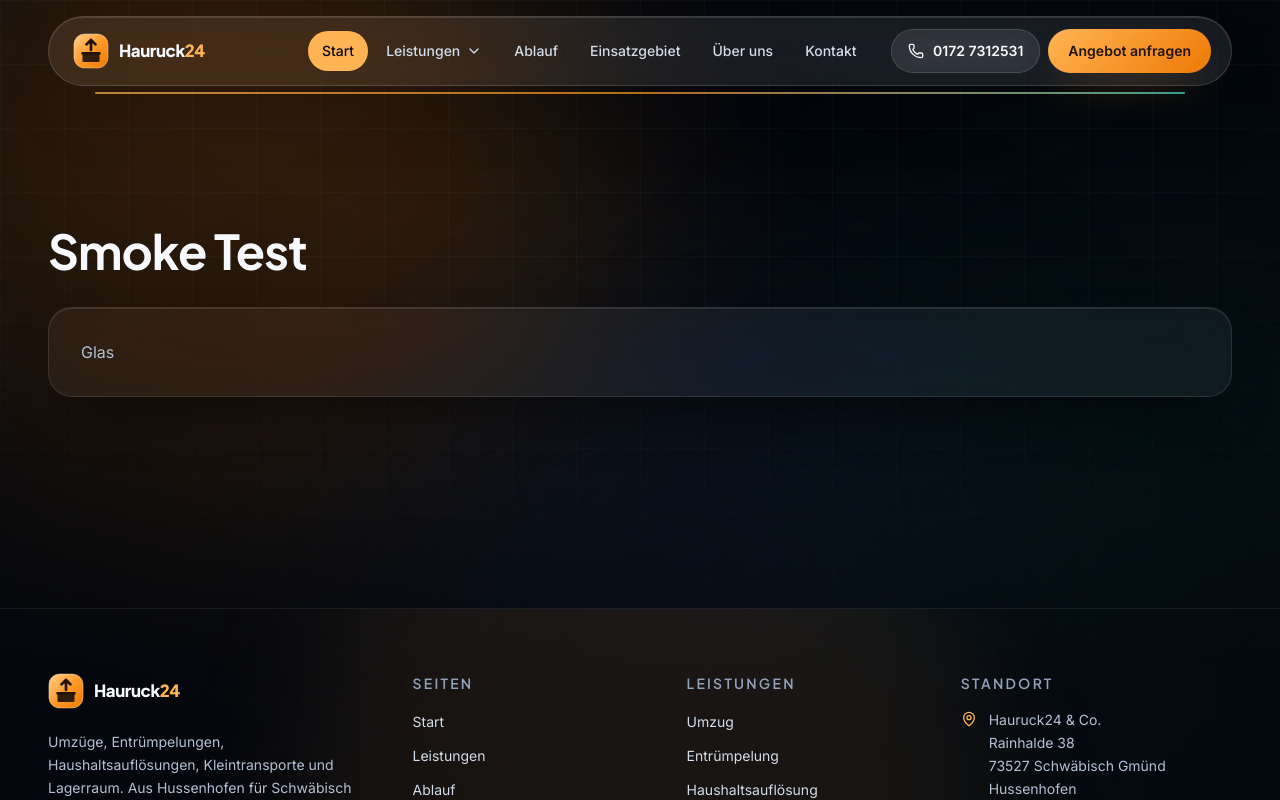
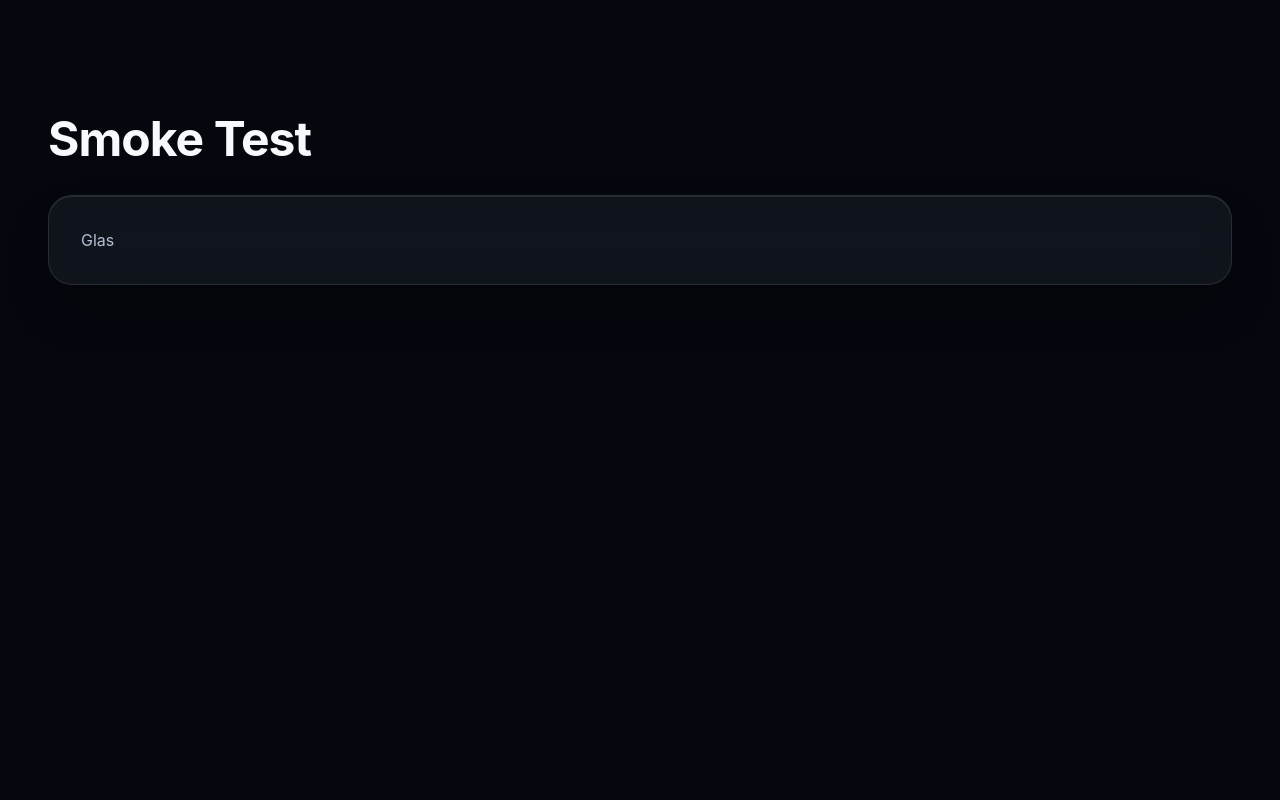
Before and after one commit to SchaeferDesigns/hauruck24, a Next.js app: page / in a window 1280 px wide. Shown: the top 800 px of the page. Built offline with nearby package versions, Linux system fonts and the light colour scheme.

Commit message:
SDA: Projektänderungen synchronisieren

```diff
--- a/src/app/layout.tsx
+++ b/src/app/layout.tsx
@@ -1,99 +1,9 @@
-import type { Metadata, Viewport } from "next";
-import { Inter, Plus_Jakarta_Sans } from "next/font/google";
 import "./globals.css";
-import Background from "@/components/layout/Background";
-import Footer from "@/components/layout/Footer";
-import MobileActionBar from "@/components/layout/MobileActionBar";
-import Navbar from "@/components/layout/Navbar";
-import { LocalBusinessJsonLd, WebSiteJsonLd } from "@/components/seo/JsonLd";
-import { site } from "@/content/site";
-
-/* Schriften werden beim Build heruntergeladen und lokal ausgeliefert.
-   Es entsteht keine Verbindung des Besuchers zu Google. */
-const inter = Inter({
-  subsets: ["latin"],
-  display: "swap",
-  variable: "--font-inter",
-});
-
-const jakarta = Plus_Jakarta_Sans({
-  subsets: ["latin"],
-  display: "swap",
-  weight: ["600", "700", "800"],
-  variable: "--font-jakarta",
-});
-
-export const metadata: Metadata = {
-  metadataBase: new URL(site.url),
-  title: {
-    default: `${site.name} | ${site.claim}`,
-    template: `%s | ${site.shortName}`,
-  },
-  description: site.description,
-  applicationName: site.shortName,
-  generator: "Next.js",
-  keywords: [
-    "Umzug Schwäbisch Gmünd",
-    "Umzugsunternehmen Schwäbisch Gmünd",
-    "Entrümpelung Schwäbisch Gmünd",
-    "Haushaltsauflösung Schwäbisch Gmünd",
-    "Kleintransporte Schwäbisch Gmünd",
-    "Lagerraum Schwäbisch Gmünd",
-    "Hussenhofen",
-    "Ostalbkreis",
-  ],
-  authors: [{ name: site.name, url: site.url }],
-  creator: site.creator.label,
-  publisher: site.name,
-  alternates: {
-    canonical: "/",
-  },
-  openGraph: {
-    type: "website",
-    locale: "de_DE",
-    url: site.url,
-    siteName: site.name,
-    title: `${site.name} | ${site.claim}`,
-    description: site.description,
-  },
-  twitter: {
-    card: "summary_large_image",
-    title: `${site.name} | ${site.claim}`,
-    description: site.description,
-  },
-  robots: {
-    index: true,
-    follow: true,
-    googleBot: { index: true, follow: true, "max-image-preview": "large" },
-  },
-  category: "Umzug und Entrümpelung",
-  formatDetection: { telephone: true, address: true, email: true },
-};
-
-export const viewport: Viewport = {
-  themeColor: "#04070d",
-  colorScheme: "dark",
-  width: "device-width",
-  initialScale: 1,
-};
 
 export default function RootLayout({ children }: { children: React.ReactNode }) {
   return (
-    <html lang="de" className={`${inter.variable} ${jakarta.variable}`}>
-      <body id="top" className="min-h-dvh pb-24 antialiased lg:pb-0">
-        <Background />
-        <Navbar />
-
-        <main id="inhalt" className="relative pt-24 sm:pt-28">
-          {children}
-        </main>
-
-        <Footer />
-        <MobileActionBar />
-
-        <LocalBusinessJsonLd />
-        <WebSiteJsonLd />
-      </body>
+    <html lang="de">
+      <body>{children}</body>
     </html>
   );
 }
```
